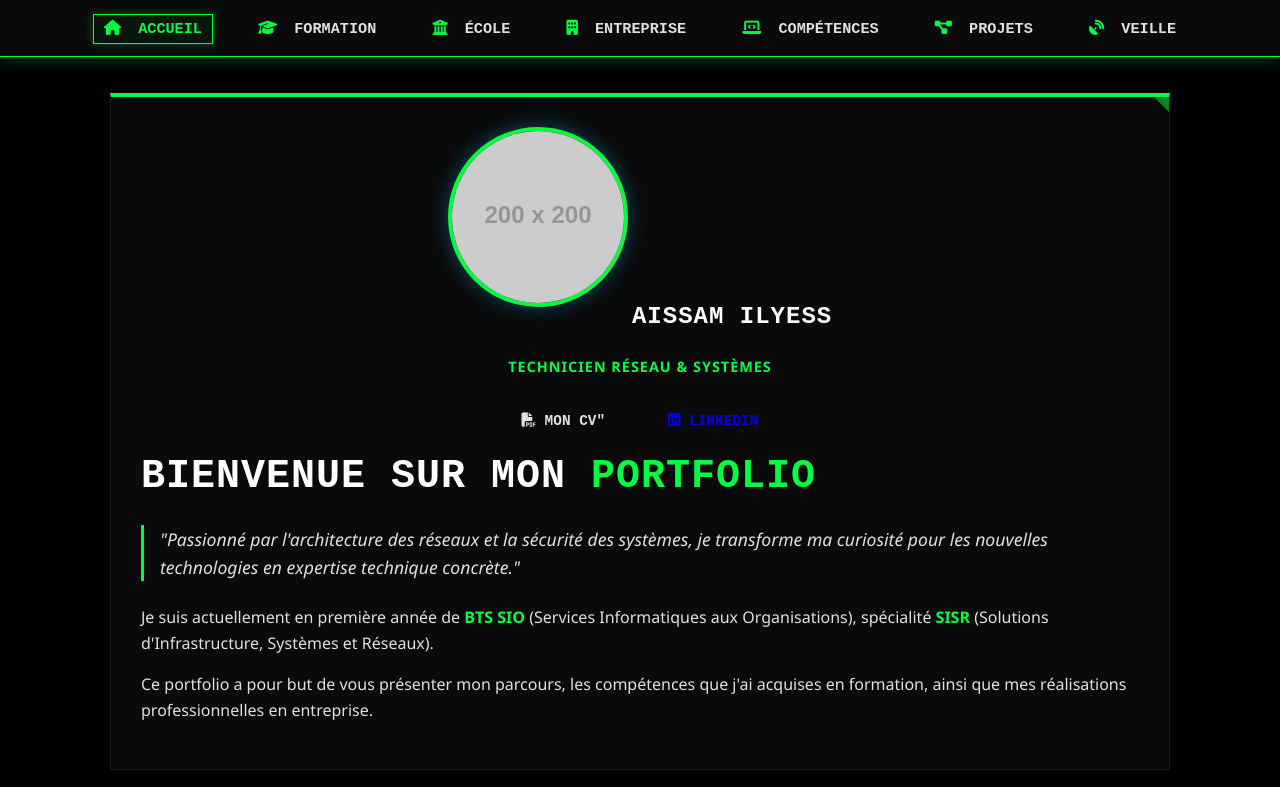
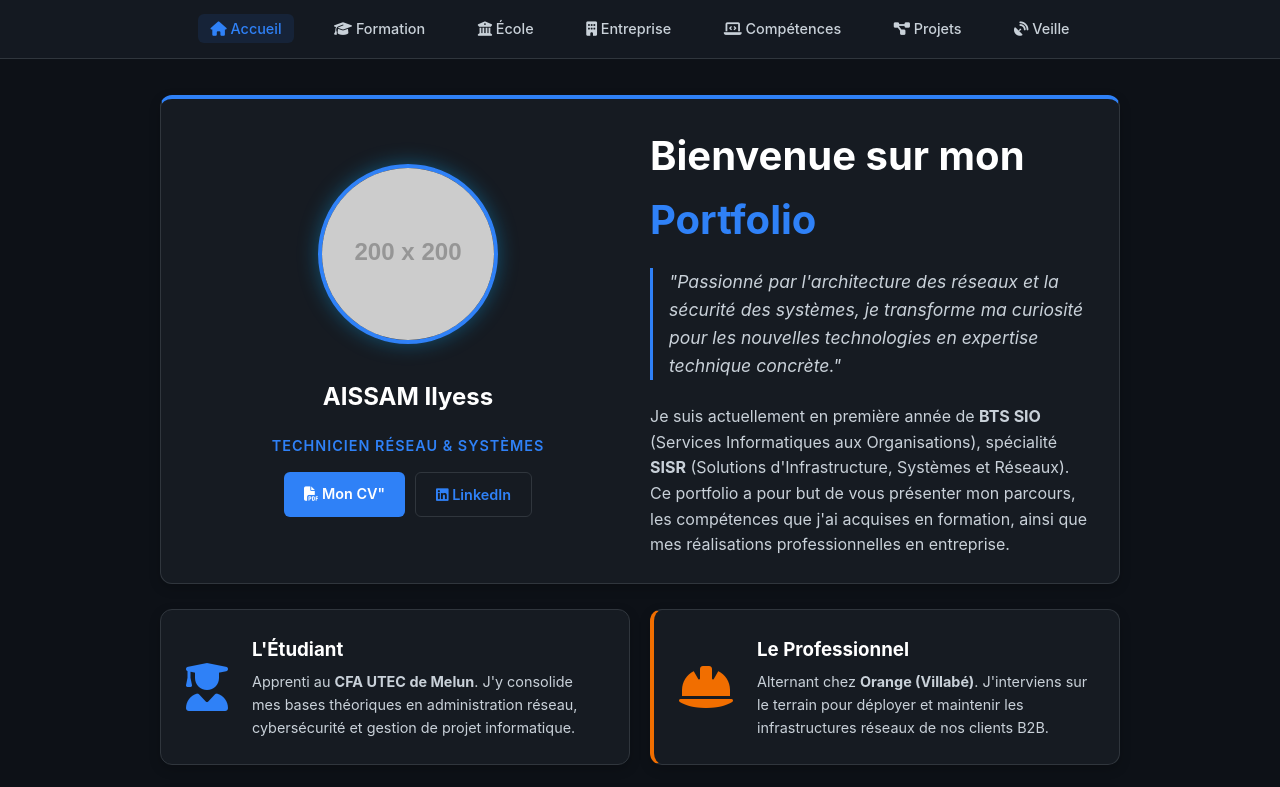
Before and after one commit to Taakumi/portfolio-bts, a plain HTML site: page index.html in a window 1280 px wide. Shown: the top 787 px of the page. Drawn offline with Linux system fonts and the light colour scheme; placeholder pictures from the web are drawn by us.

Commit message:
Update style2.css

```diff
--- a/style.css
+++ b/style.css
@@ -1,142 +1,118 @@
 /* =========================================
-   PORTFOLIO SISR - STYLE "TERMINAL MODERN"
-   By AISSAM Ilyess
+   PORTFOLIO PROFESSIONNEL - DARK MODE MODERNE
+   Design épuré, lisible et sobre
    ========================================= */
 
-/* --- 1. VARIABLES DE COULEURS (LE THÈME) --- */
 :root {
-    --bg-dark: #000000;          /* Noir pur (Terminal) */
-    --bg-card: #0a0a0a;          /* Presque noir pour les cartes */
-    --text-main: #e0e0e0;        /* Gris très clair (lecture facile) */
-    --text-muted: #888888;       /* Gris moyen pour les textes secondaires */
-    --accent: #00ff41;           /* VERT NÉON MATRIX (Couleur principale) */
-    --accent-glow: rgba(0, 255, 65, 0.3); /* Lueur verte */
-    --border: #1a1a1a;           /* Bordure très discrète */
-    --font-main: 'Segoe UI', Tahoma, Geneva, Verdana, sans-serif;
-    --font-mono: 'Courier New', Courier, monospace; /* Police Terminal */
+    --bg-body: #0d1117;       /* Bleu-noir profond (Style GitHub) */
+    --bg-card: #161b22;       /* Gris-bleu foncé pour les cartes */
+    --accent: #2f81f7;        /* Bleu professionnel moderne */
+    --text-main: #c9d1d9;     /* Gris clair (doux pour les yeux) */
+    --text-bold: #ffffff;     /* Blanc pur pour les titres */
+    --border: #30363d;        /* Bordures discrètes */
+    --nav-bg: rgba(22, 27, 34, 0.95);
 }
 
-/* --- 2. RESET & BASES --- */
-* {
-    margin: 0;
-    padding: 0;
-    box-sizing: border-box;
+/* --- BASES --- */
+* { margin: 0; padding: 0; box-sizing: border-box; }
+
+body {
+    background-color: var(--bg-body);
+    color: var(--text-main);
+    font-family: -apple-system, BlinkMacSystemFont, "Segoe UI", Helvetica, Arial, sans-serif;
+    line-height: 1.6;
 }
 
-body {
-    background-color: var(--bg-dark);
-    color: var(--text-main);
-    font-family: var(--font-main);
-    line-height: 1.6;
-    overflow-x: hidden;
-}
+.container { max-width: 1000px; margin: 0 auto; padding: 20px; }
 
-.container {
-    max-width: 1100px;
-    margin: 0 auto;
-    padding: 20px;
-}
-
-/* --- 3. TYPOGRAPHIE (STYLE CYBER) --- */
-h1, h2, h3, h4 {
-    font-family: var(--font-mono); /* Police Monospace pour les titres */
-    font-weight: bold;
-    color: #ffffff;
-    text-transform: uppercase;
-    letter-spacing: 1px;
-}
-
-h1 { font-size: 2.5rem; margin-bottom: 1rem; }
-h2 { font-size: 1.8rem; margin-bottom: 1.5rem; border-bottom: 2px solid var(--accent); padding-bottom: 10px; display: inline-block; }
-h3 { font-size: 1.3rem; margin-bottom: 1rem; color: var(--accent); }
-
-p { margin-bottom: 1rem; color: var(--text-main); }
-strong { color: var(--accent); font-weight: 600; }
-
-/* --- 4. LE MENU DE NAVIGATION (PLUS SOBRE) --- */
+/* --- NAVIGATION --- */
 nav {
-    background-color: var(--bg-card);
-    border-bottom: 1px solid var(--accent);
-    padding: 15px 0;
+    background-color: var(--nav-bg);
+    border-bottom: 1px solid var(--border);
+    padding: 1rem 0;
     position: sticky;
     top: 0;
     z-index: 1000;
     text-align: center;
-    box-shadow: 0 2px 15px var(--accent-glow);
+    backdrop-filter: blur(10px); /* Effet de flou moderne */
 }
 
 nav a {
     color: var(--text-main);
     text-decoration: none;
-    margin: 0 15px;
-    font-weight: 600;
-    font-size: 0.95rem;
-    text-transform: uppercase;
-    font-family: var(--font-mono);
-    transition: all 0.3s ease;
-    padding: 5px 10px;
-    border: 1px solid transparent;
+    margin: 0 12px;
+    font-weight: 500;
+    font-size: 0.9rem;
+    transition: 0.3s;
+    padding: 6px 12px;
+    border-radius: 6px;
 }
 
 nav a:hover, nav a.active {
     color: var(--accent);
-    border: 1px solid var(--accent);
-    background-color: rgba(0, 255, 65, 0.05);
-    box-shadow: 0 0 10px var(--accent-glow);
+    background: rgba(47, 129, 247, 0.1);
 }
 
-/* Ajout d'icônes dans le menu */
-nav a i {
-    margin-right: 8px;
-    color: var(--accent);
+/* --- TITRES --- */
+h1, h2, h3 { color: var(--text-bold); margin-bottom: 1rem; }
+h1 { font-size: 2.2rem; }
+h2 { font-size: 1.5rem; border-bottom: 1px solid var(--border); padding-bottom: 10px; margin-top: 10px; }
+
+/* --- CARTES --- */
+.card {
+    background-color: var(--bg-card);
+    border: 1px solid var(--border);
+    border-radius: 12px; /* Arrondis légers et modernes */
+    padding: 25px;
+    margin-bottom: 25px;
+    box-shadow: 0 4px 12px rgba(0,0,0,0.2);
 }
 
-/* --- 5. LES CARTES (STYLE TERMINAL BRUT) --- */
-.card {
-    background-color: var(--bg-card);
-    border: 1px solid #1a1a1a; /* Bordure fine */
-    border-radius: 0px; /* COINS CARRÉS (Fini l'arrondi générique) */
-    padding: 30px;
-    margin-bottom: 30px;
-    transition: transform 0.3s ease, box-shadow 0.3s ease;
-    position: relative;
+/* --- GRILLES --- */
+.grid-2 { display: grid; grid-template-columns: repeat(2, 1fr); gap: 20px; }
+.grid-3 { display: grid; grid-template-columns: repeat(3, 1fr); gap: 15px; }
+
+@media (max-width: 768px) {
+    .grid-2, .grid-3 { grid-template-columns: 1fr; }
 }
 
-/* Effet de lueur au survol de la carte */
-.card:hover {
-    transform: translateY(-3px);
-    border-color: var(--accent);
-    box-shadow: 0 5px 30px var(--accent-glow);
+/* --- BOUTONS --- */
+.btn-group { display: flex; gap: 10px; margin-top: 15px; }
+.btn {
+    padding: 10px 20px;
+    border-radius: 6px;
+    text-decoration: none;
+    font-weight: 600;
+    font-size: 0.9rem;
+    transition: 0.2s;
+    display: inline-block;
 }
 
-/* Petit triangle décoratif style Cyber dans le coin */
-.card::after {
-    content: '';
-    position: absolute;
-    top: 0;
-    right: 0;
-    width: 0;
-    height: 0;
-    border-style: solid;
-    border-width: 0 15px 15px 0;
-    border-color: transparent var(--accent) transparent transparent;
-    opacity: 0.5;
+.btn-primary { background-color: var(--accent); color: white; }
+.btn-primary:hover { opacity: 0.9; transform: translateY(-1px); }
+
+.btn-outline { border: 1px solid var(--border); color: var(--accent); }
+.btn-outline:hover { background: rgba(47, 129, 247, 0.1); }
+
+/* --- ÉLÉMENTS SPÉCIFIQUES --- */
+.skill-box {
+    background: rgba(255,255,255,0.03);
+    border: 1px solid var(--border);
+    padding: 15px;
+    border-radius: 8px;
+    text-align: center;
 }
 
-/* --- 6. BOUTONS (STYLE MATRICE) --- */
-.btn-group {
-    display: flex;
-    gap: 15px;
-    margin-top: 20px;
+.skill-box i { color: var(--accent); font-size: 1.5rem; margin-bottom: 10px; }
+
+.date-badge {
+    font-size: 0.75rem;
+    background: rgba(47, 129, 247, 0.15);
+    color: var(--accent);
+    padding: 4px 10px;
+    border-radius: 20px;
+    font-weight: 600;
 }
 
-.btn {
-    display: inline-block;
-    padding: 12px 24px;
-    text-decoration: none;
-    font-weight: bold;
-    font-family: var(--font-mono);
-    text-transform: uppercase;
-    font-size: 0.9rem;
-    border-radius: 0px; /* Coins carrés */
-    transition:
+/* Image de profil */
+img { max-width: 100%; height: auto; border-radius: 8px; }
```
